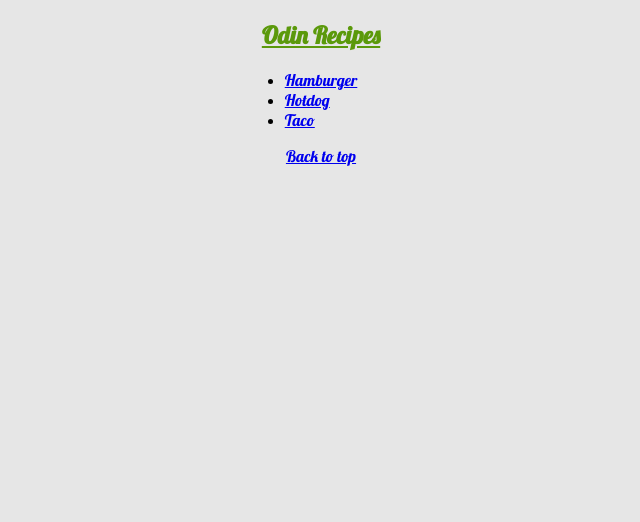
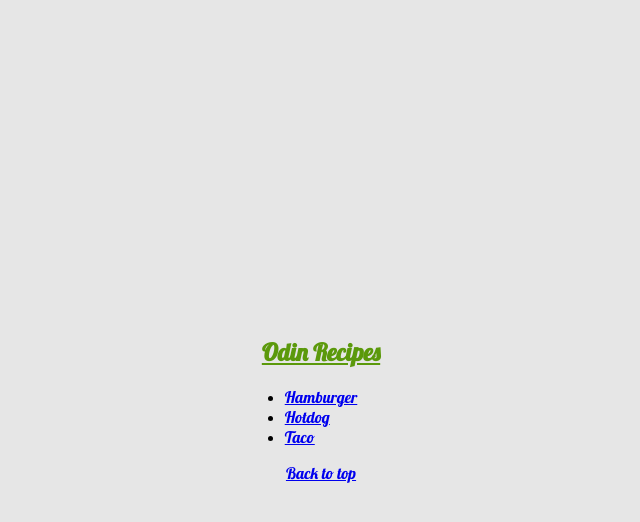
Before and after one commit to JoshM117/odin-recipes, a plain HTML site: page index.html in a window 1280 px wide. Shown: the whole page, without its empty margins (319-959 px from the left). Drawn offline with Linux system fonts and the light colour scheme.

Commit message:
Center index.html page

```diff
--- a/index.html
+++ b/index.html
@@ -9,7 +9,7 @@
     <title>Recipes</title>
     <link rel="stylesheet" href="recipes/css/style.css">
   </head>
-  <body>
+  <body class="index">
     <nav id="top"><h1>Odin Recipes</h1></nav>
     <main>
       <ul>
--- a/recipes/css/style.css
+++ b/recipes/css/style.css
@@ -10,10 +10,15 @@ body{
   text-align:center;
   background-color:hsl(0, 0%, 90%);
 }
+.index{
+  display:flex;
+  flex-direction:column;
+  justify-content:center;
+}
 img{
   width:100%;
 }
-ul,ol,footer{
+ul,ol{
   display:inline-block;
   margin:0;
   margin-bottom:1em;
```
